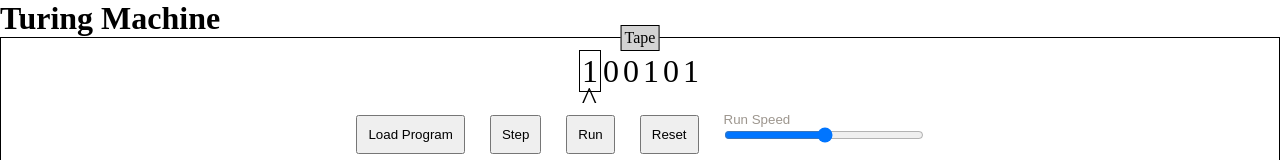
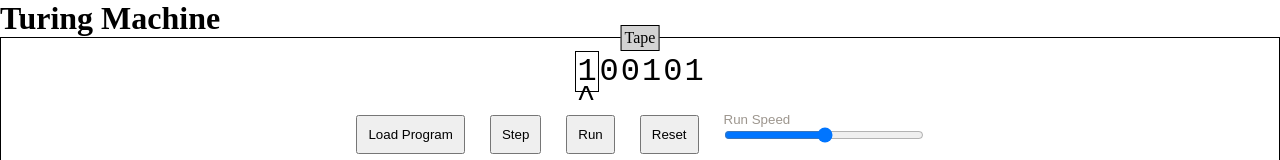
Before and after one commit to Vladimir-Herdman/turing-machine, a React (Vite) app: page / in a window 1280 px wide. Shown: the top 160 px of the page. Built offline with nearby package versions, Linux system fonts and the light colour scheme.

Commit message:
Fixed tape font var() mistake.

```diff
--- a/src/components/tape/Tape.module.css
+++ b/src/components/tape/Tape.module.css
@@ -48,8 +48,8 @@
 }
 
 .cell {
-  padding: 2px;
-  font: (--codefont);
+  padding: 1px;
+  font: var(--codefont);
   font-size: 32px;
   position: relative;
   white-space: pre;
```
